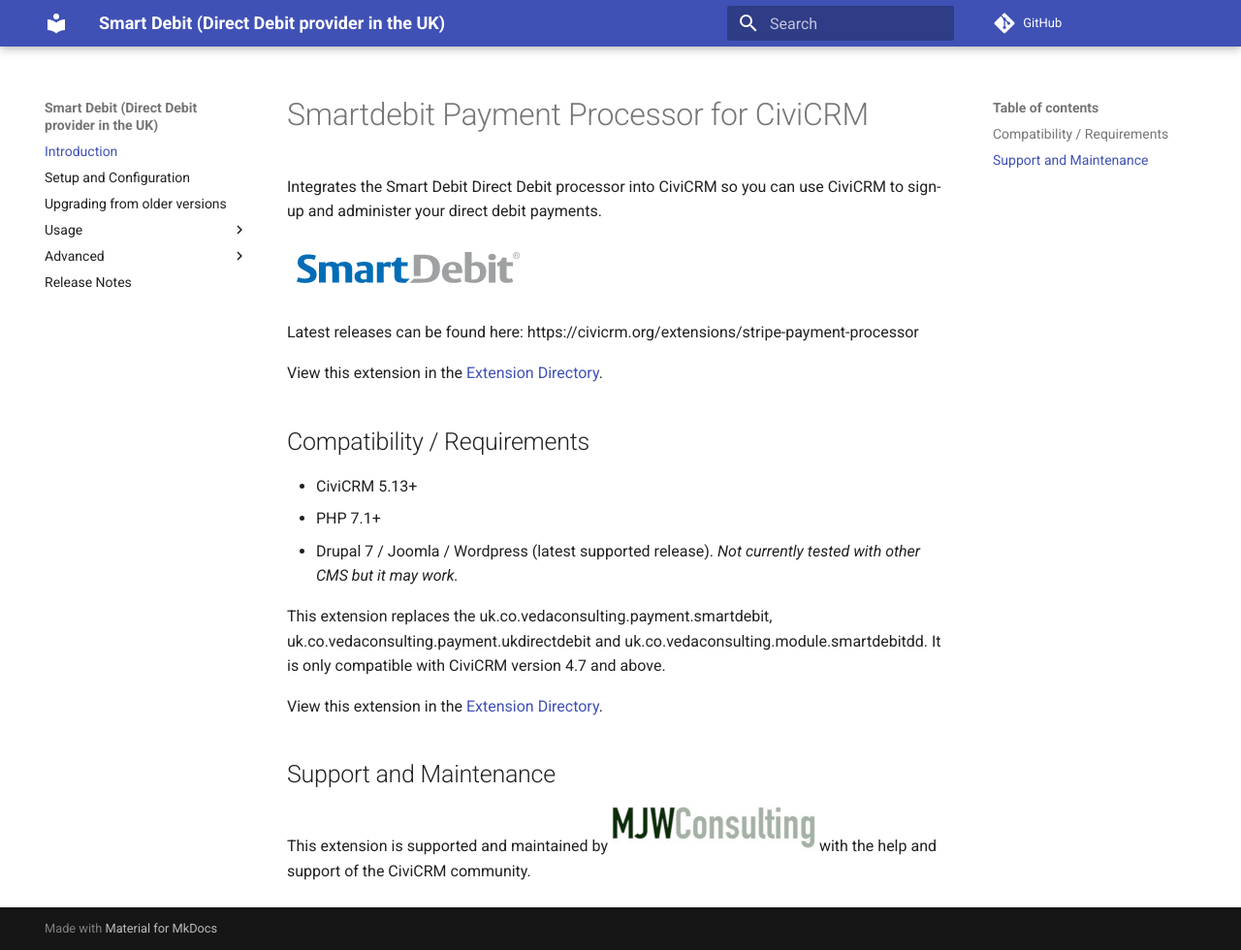
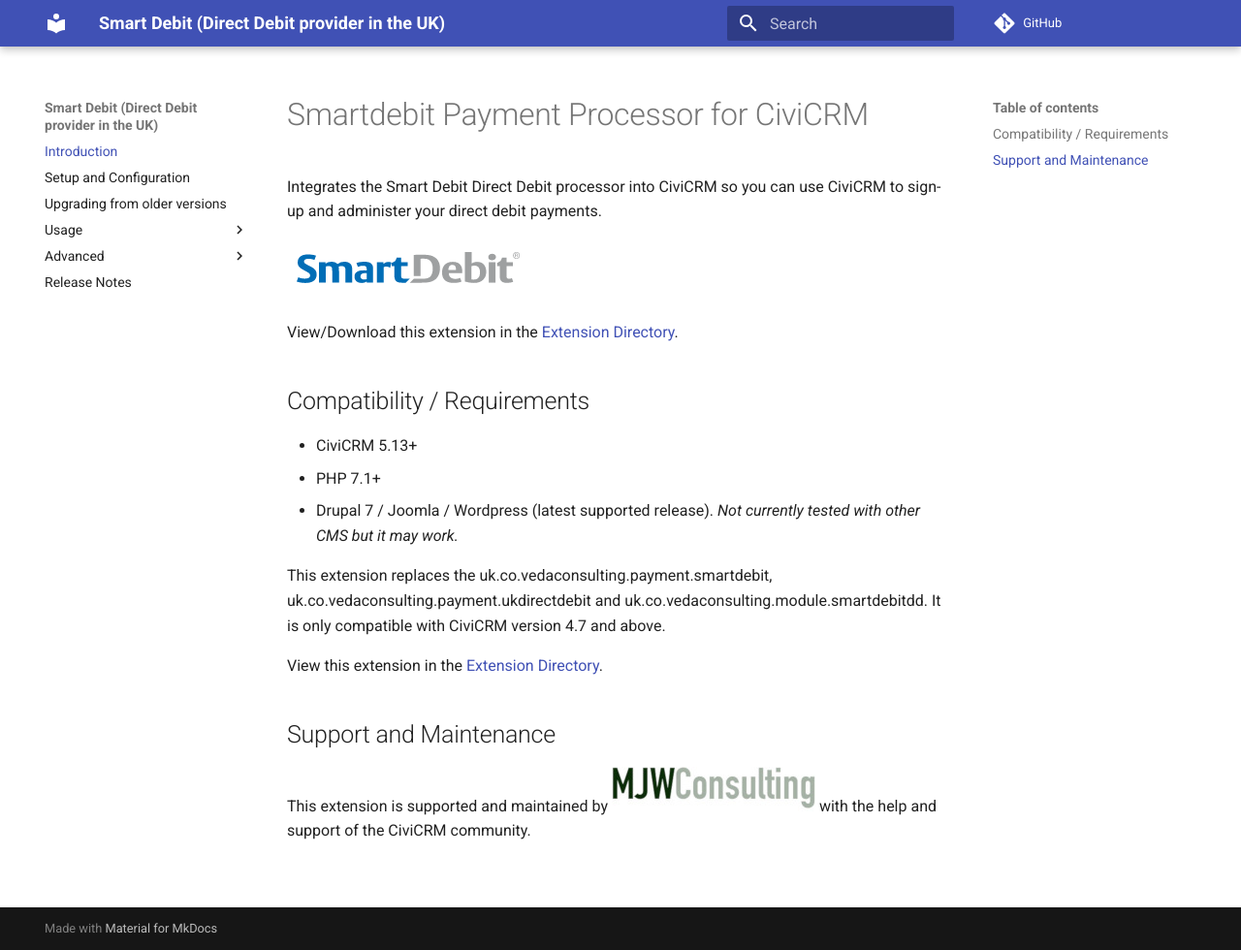
Before and after one commit to mattwire/org.civicrm.smartdebit, an MkDocs documentation site: the page built from docs/index.md, in a window 1280 px wide and 980 px high. Shown: the whole window at 97% size. Built offline with MkDocs 1.6.1 and Material for MkDocs 9.7.7, drawn with Linux system fonts in a browser that asks for light colours; comment, search, counter and statistics services are not loaded; old or Windows-style settings are respelled for this version of MkDocs.

Commit message:
Fix typo

```diff
--- a/docs/index.md
+++ b/docs/index.md
@@ -4,9 +4,7 @@ Integrates the Smart Debit Direct Debit processor into CiviCRM so you can use Ci
 
 [![Smart Debit Logo](/images/smartdebit.png)](https://www.smartdebit.co.uk/)
 
-Latest releases can be found here: https://civicrm.org/extensions/stripe-payment-processor
-
-View this extension in the [Extension Directory](https://civicrm.org/extensions/stripe-payment-processor).
+View/Download this extension in the [Extension Directory](https://civicrm.org/extensions/smartdebit-direct-debit).
 
 ## Compatibility / Requirements
 * CiviCRM 5.13+
```
